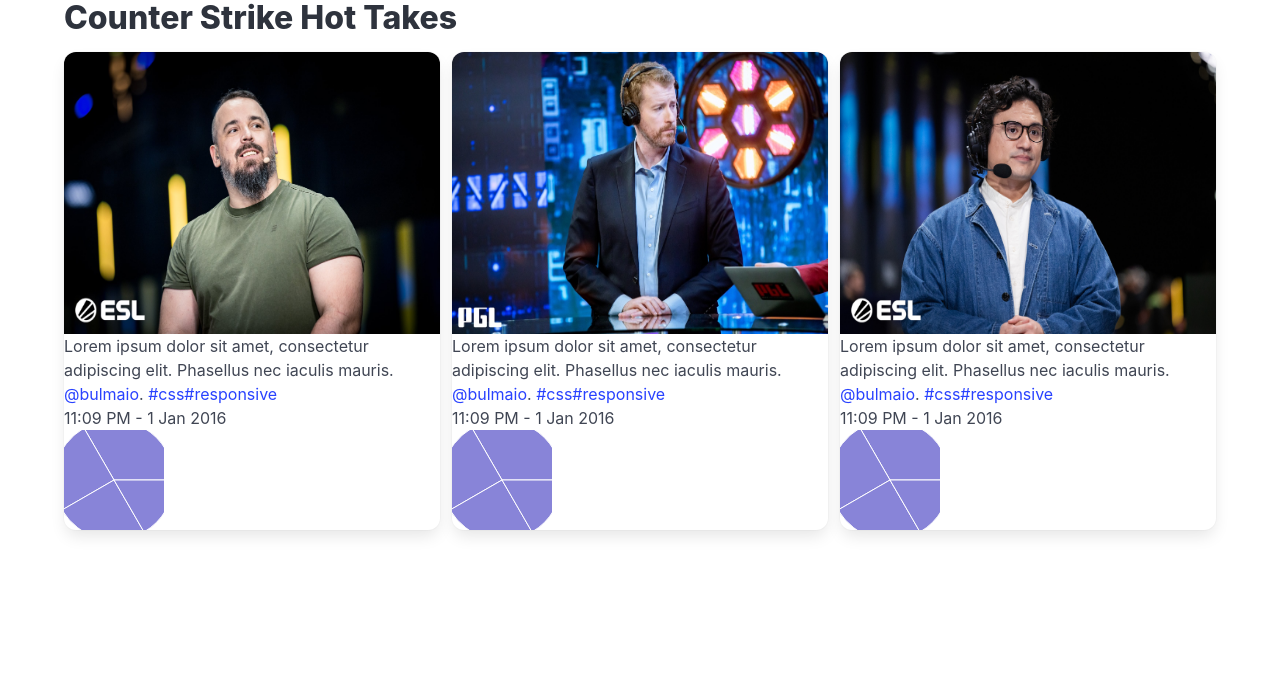
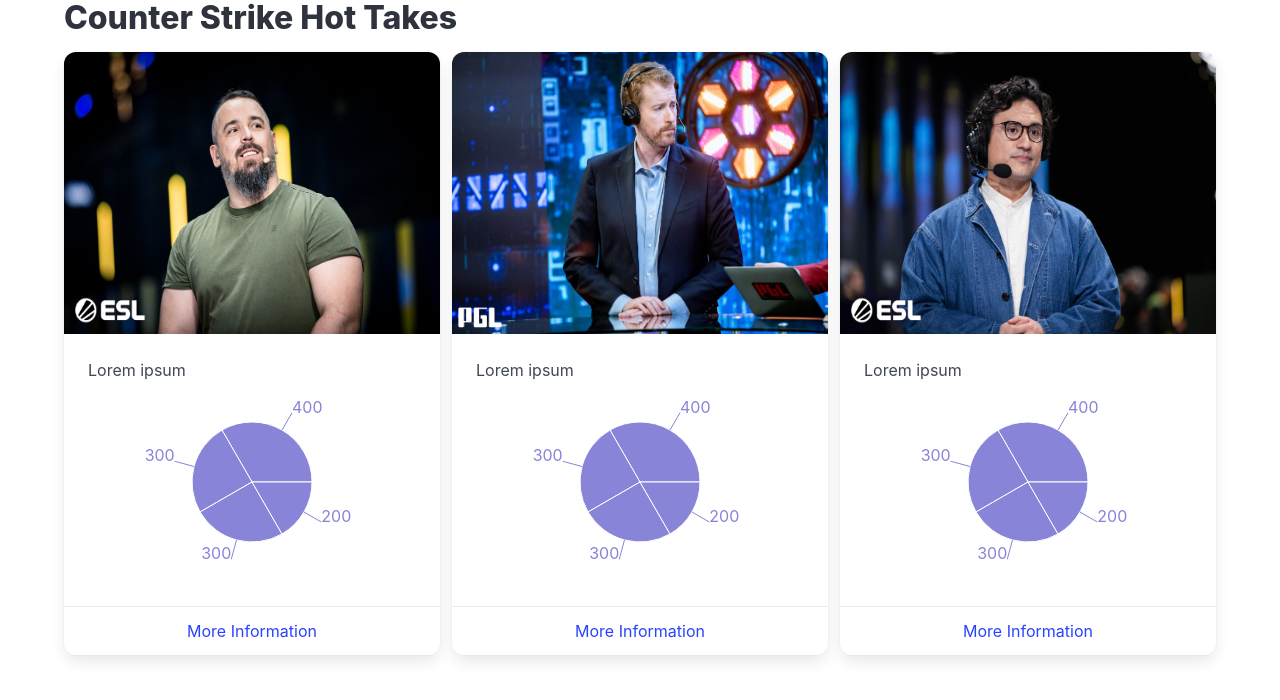
Before and after one commit to joro550/podcast, a Next.js app in the folder frontend/: page / in a window 1280 px wide. Shown: the top 700 px of the page. Built offline with nearby package versions, Linux system fonts and the light colour scheme.

Commit message:
more styling

```diff
--- a/frontend/src/app/card.tsx
+++ b/frontend/src/app/card.tsx
@@ -15,14 +15,10 @@ export default function Card({ src, alt }: { src: string; alt: string }) {
           <Image width={100} height={200} alt={alt} src={src} />
         </figure>
       </div>
-      <div className="content">
-        Lorem ipsum dolor sit amet, consectetur adipiscing elit. Phasellus nec
-        iaculis mauris. <a>@bulmaio</a>. <a href="#">#css</a>
-        <a href="#">#responsive</a>
-        <br />
-        <time>11:09 PM - 1 Jan 2016</time>
-        <ResponsiveContainer width={100} height={100}>
-          <PieChart width={400} height={400}>
+      <div className="card-content">
+        <p>Lorem ipsum</p>
+        <ResponsiveContainer width="100%" height={200}>
+          <PieChart width={400} height={500}>
             <Pie
               data={data01}
               dataKey="value"
@@ -30,10 +26,16 @@ export default function Card({ src, alt }: { src: string; alt: string }) {
               cy="50%"
               outerRadius={60}
               fill="#8884d8"
+              label
             />
           </PieChart>
         </ResponsiveContainer>
       </div>
+      <div className="card-footer">
+        <a href="#" className="card-footer-item">
+          More Information
+        </a>
+      </div>
     </div>
   );
 }
```
